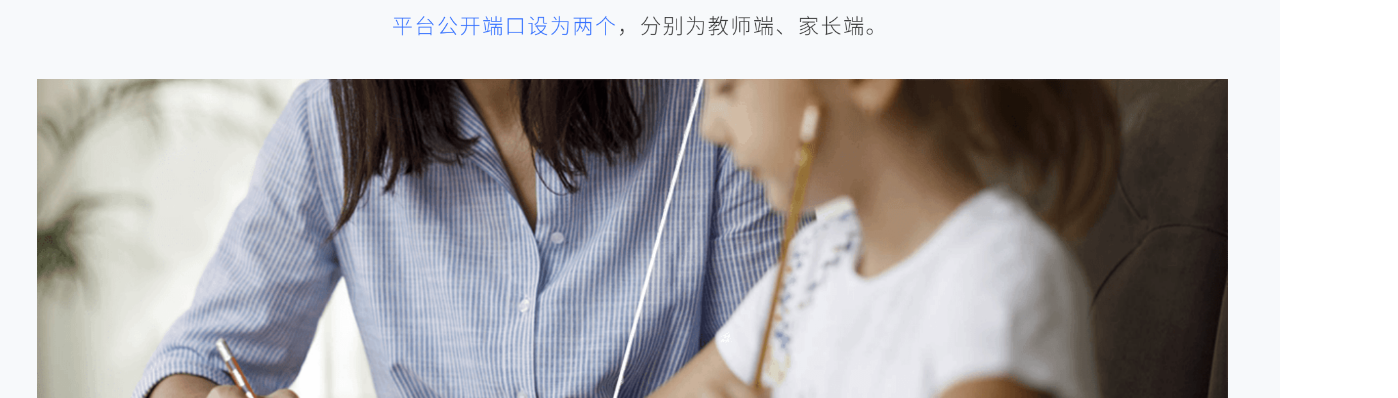
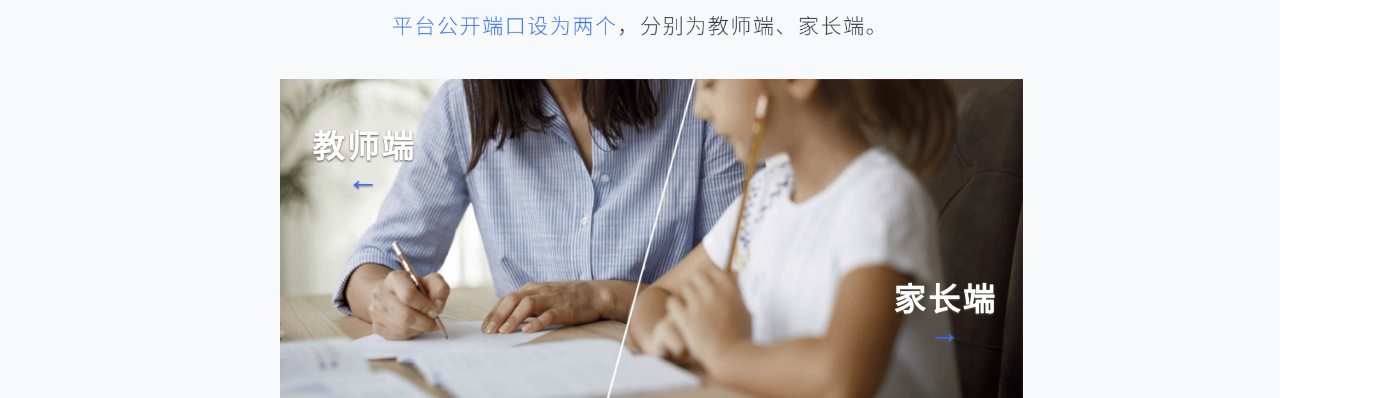
Before and after one commit to yaya-bb/test, a Vue app in the folder product/: page /#/function in a window 1280 px wide. Shown: the part 2480-2878 px from the top of the page, 1398 px wide, since content can reach past the window. Built offline with nearby package versions, Linux system fonts and the light colour scheme.

Commit message:
平台介绍

```diff
--- a/product/src/views/DescView.vue
+++ b/product/src/views/DescView.vue
@@ -7,15 +7,39 @@
     <!-- 平台介绍 -->
     <div class="platform">
       <img src="../../public/imgs/product3.png" class="title-img"/>
-      <div class="platform-img">
+      <div class="platform-img" v-show="selectOption == 0">
         <!-- 左侧 -->
         <div class="left">
           <img src="../../public/imgs/product4.png" class="left-img" alt="">
+          <div class="select">
+            教师端
+            <div class="selectBtn" @click="selectOption = 1">←</div>
+          </div>
         </div>
         <!-- 右侧 -->
         <div class="right">
           <img src="../../public/imgs/product5.png" class="right-img" alt="">
+          <div class="select">
+          家长端
+          <div class="selectBtn" @click="selectOption = 2">→</div>
+          </div>
         </div>
+      </div>
+      <!-- 教师端 -->
+      <div class="platform-teachers" v-show="selectOption == 1">
+        <img src="../../public/imgs/product4.png" class="left-img" alt="">
+        <div class="teachers-right">
+          <span class="blue">教师端</span>&nbsp;是面向大学生团队服务的端口，大学生可以通过申请成为好学森平台的老师，在好学森平台上选择求职报名。被应聘成功后，老师需每周对学员进行学习情况的反馈。老师也可以在优辅导小程序上查看自己的工作安排。
+          <div class="back" @click="selectOption = 2">家长端</div>
+        </div>
+      </div>
+      <!-- 家长端 -->
+      <div class="platform-parents" v-show="selectOption == 2">
+        <div class="parents-left">
+          <span class="blue">家长端</span>&nbsp;是面向家长服务的端口，家长可以通过认证身份登录好学森平台，填写所需的订单信息，筛选平台所提供的匹配老师，并有助教实时联系，方便面试和签订心仪老师。家长每周会收到教师端发来的一个学生反馈，精准了解孩子情况。
+          <div class="back" @click="selectOption = 1">教师端</div>
+        </div>
+        <img src="../../public/imgs/product5.png" class="right-img" alt="">
       </div>
     </div>
     <!-- 功能介绍 -->
@@ -241,10 +265,12 @@ export default {
     onMounted(() => {
       document.body.addEventListener('touchstart', function () {}); //解决ipad hover伪类失效问题
     });
+    let selectOption = ref(0); // 0选择1老师2家长
     let panelSwitch = ref(0); // 0选择1家长2老师
     return {
       imagesUrl,
-      panelSwitch
+      panelSwitch,
+      selectOption
     };
   }
 };
@@ -355,19 +381,20 @@ export default {
     }
     .left {
       position: relative;
-      width: 45%;
+      width: 45vw;
       height: 48vw;
-      padding-left: 4%;
+      padding-left: 4vw;
       padding-top: 12vw;
+      margin-right: 4vw;
       letter-spacing: 0.48vw;
       .text {
         position: absolute;
         top: 45%;
-        left: 50%;
+        left: 25vw;
         transform: translate(-50%, -50%);
         .left-text1 {
           position: absolute;
-          top: -18%;
+          top: -5vw;
           left: 0;
           font-size: 3em;
           font-weight: 600;
@@ -381,6 +408,7 @@ export default {
           font-weight: bold;
           letter-spacing: -0.05vw;
           color: #3370ff;
+          text-align: center;
         }
 
         .left-text3 {
@@ -539,9 +567,14 @@ export default {
 .platform {
   background-color: #f7f9fb;
   text-align: center;
-  height: 75vw;
+  height: 55vw;
   width: 100%;
   min-width: 100%;
+  .title-img {
+    margin-top: 8vw;
+    width: 60%;
+    height: auto;
+  }
   .platform-img {
     position: relative;
     width: 100%;
@@ -554,25 +587,135 @@ export default {
       .left-img {
         position: absolute;
         top: 0;
-        left: 7%;
+        left: 26vw;
         width: auto;
-        height: 40vw;
+        height: 25vw;
+      }
+      .select {
+        position: absolute;
+        top: 4vw;
+        left: 28.5vw;
       }
     }
     .right {
       .right-img {
         position: absolute;
         top: 0;
-        right: 0;
+        right: 16vw;
         width: auto;
-        height: 40vw;
+        height: 25vw;
+      }
+      .select {
+        position: absolute;
+        top: 16vw;
+        right: 18vw;
       }
     }
   }
-  .title-img {
-    margin-top: 8vw;
-    width: 60%;
-    height: auto;
+  .platform-teachers {
+    position: relative;
+    width: 100%;
+    display: flex;
+    align-content: center;
+    justify-content: center;
+    margin-left: -4.1%;
+    margin-top: -6%;
+    .left-img {
+      position: absolute;
+      top: 0;
+      left: 22%;
+      width: auto;
+      height: 25vw;
+    }
+    .teachers-right {
+      position: absolute;
+      color: #480000;
+      font-size: 1.5vw;
+      top: -6vw;
+      left: 50vw;
+      width: 42vw;
+      height: 25vw;
+      padding-left: 4vw;
+      padding-top: 12vw;
+      margin-right: 4vw;
+      text-align: start;
+      letter-spacing: 0.3vw;
+      line-height: 2em;
+      .back {
+        position: absolute;
+        top: 28vw;
+        left: 37vw;
+      }
+    }
+  }
+  .platform-parents {
+    position: relative;
+    width: 100%;
+    display: flex;
+    align-content: center;
+    justify-content: center;
+    margin-left: -4.1%;
+    margin-top: -7%;
+    .parents-left {
+      position: absolute;
+      color: #480000;
+      font-size: 1.5vw;
+      top: -7vw;
+      right: 41vw;
+      width:40.5vw;
+      height: 25vw;
+      padding-left: 4vw;
+      padding-top: 12vw;
+      margin-right: 4vw;
+      text-align: start;
+      letter-spacing: 0.3vw;
+      line-height: 2em;
+      .back {
+        position: absolute;
+        top: 28vw;
+        left: 4vw;
+      }
+    }
+    .right-img {
+      position: absolute;
+      top: 0;
+      right: 13%;
+      width: auto;
+      height: 25vw;
+    }
   }
 }
+.select {
+  z-index: 10;
+  font-family: '\6977\4F53';
+  font-weight: bold;
+  color: white;
+  font-size: 2.5vw;
+  letter-spacing: 0.2vw;
+  text-shadow: #615a4e 0px 1px 2px;
+}
+.selectBtn {
+  color: #3370ff;
+  cursor: pointer;
+  font-weight: 400;
+}
+.selectBtn:hover {
+  z-index: 99;
+}
+
+.blue {
+  color: #3370ff;
+  font-size: 1.5vw;
+  font-family: '黑体';
+  font-weight: 800;
+  font-style: italic;
+}
+.back {
+  font-size: 1.8vw;
+  color: black;
+  font-style: italic;
+  font-family: 'Microsoft YaHei';
+  font-weight: bold;
+  cursor: pointer;
+}
 </style>
```
